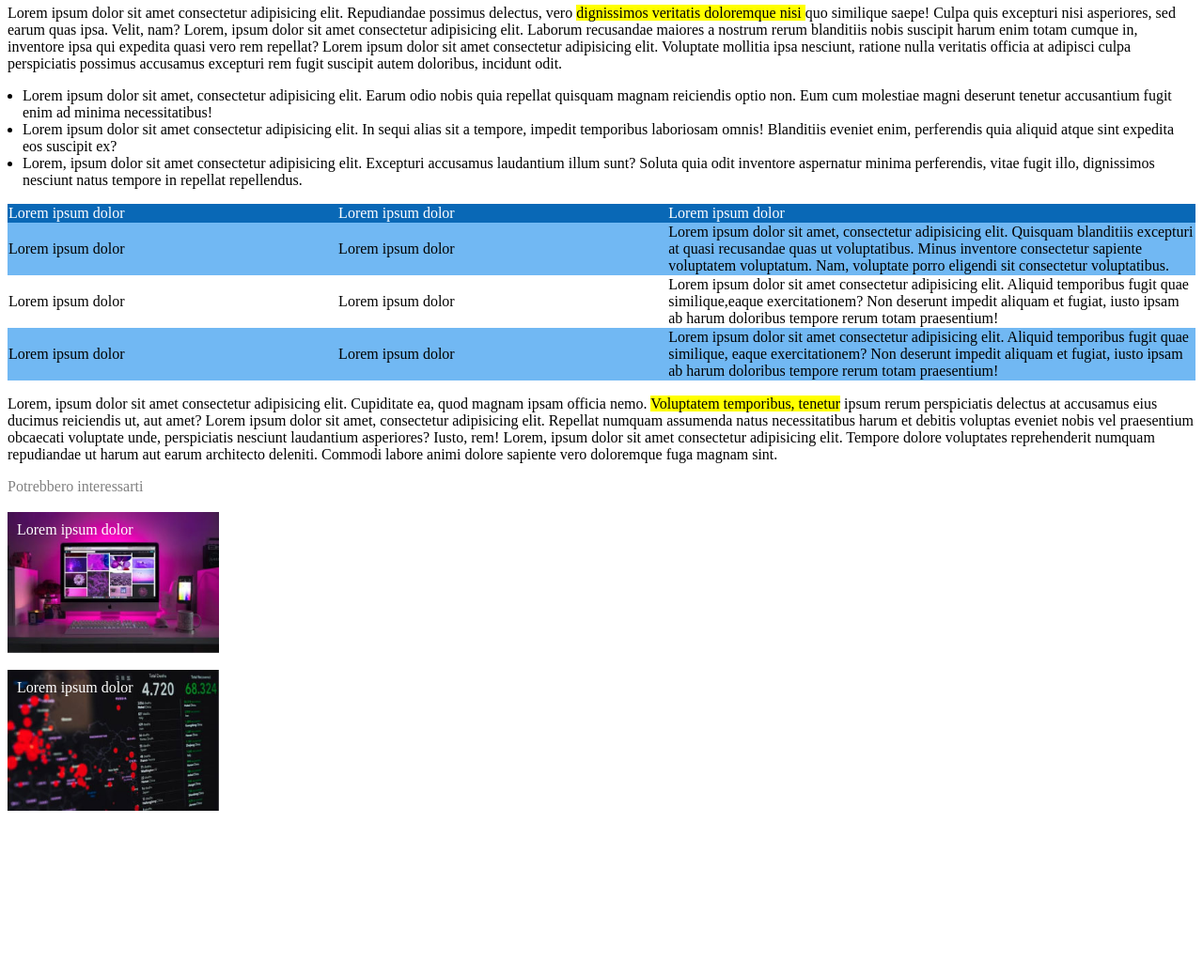
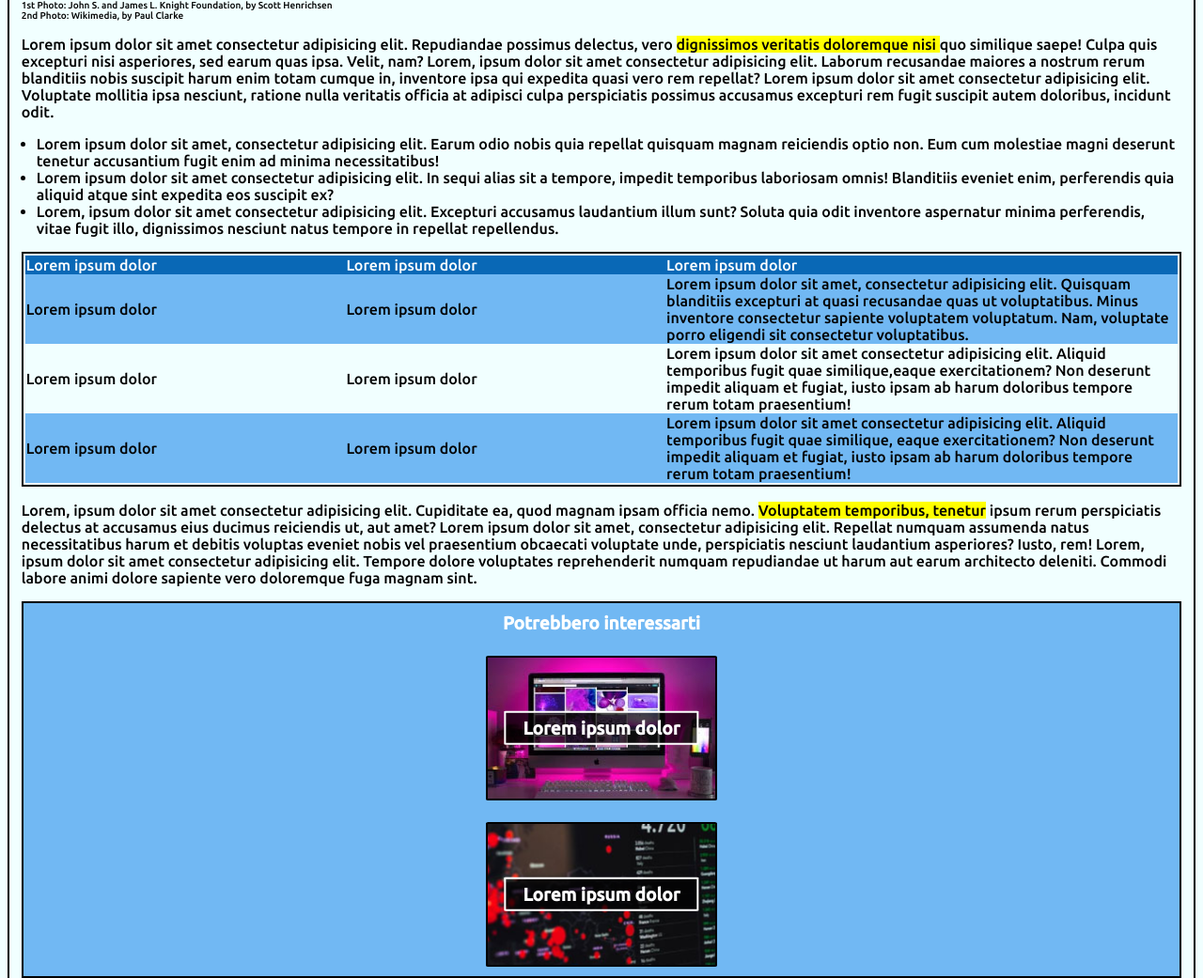
Before and after one commit to FabrizioFornone/html-css-booleaner, a plain HTML site: page index.html in a window 1280 px wide. Shown: the part 643-1684 px from the top of the page at 94% size. Before the commit the page ends 1514 px from the top, so only its background shows below. Drawn offline with Linux system fonts and the light colour scheme.

Commit message:
Bonus 1 - Only CSS Changed

```diff
--- /dev/null
+++ b/css/style-bonus.css
@@ -0,0 +1,120 @@
+body {
+  border: 2px solid black;
+  padding: 1%;
+  background: rgba(189, 255, 255, 0.2);
+  font-family: "Ubuntu", sans-serif;
+}
+
+.background {
+  background: rgb(0, 132, 255) url("../img/pattern.png") repeat;
+  background-size: contain;
+  height: 100px;
+}
+
+.logo {
+  background: url("../img/logo.svg") no-repeat bottom;
+  background-size: contain;
+  height: 100%;
+  width: 100%;
+}
+
+h1 {
+  text-align: center;
+  text-decoration: underline;
+}
+
+.written-by {
+  margin-bottom: 20px;
+  display: inline-block;
+  padding-right: 20px;
+}
+
+.span-grey {
+  color: grey;
+}
+
+#span-azure {
+  color: rgb(7, 154, 252);
+}
+
+.span-yellow {
+  background: yellow;
+}
+
+.photo-description {
+  font-size: 10px;
+}
+
+ul {
+  padding-left: 16px;
+}
+
+table {
+  border-spacing: 0px;
+  border: 2px solid black;
+  padding: 2px;
+}
+
+.table-head {
+  background: rgb(9, 104, 182);
+  color: white;
+}
+
+.column-one {
+  width: 25%;
+}
+
+.column-two {
+  width: 25%;
+}
+
+.column-three {
+  width: 40%;
+}
+
+.row-colored {
+  background: rgb(113, 184, 243);
+}
+
+footer {
+  color: rgb(255, 255, 255);
+  font-weight: bold;
+  font-size: larger;
+  text-align: center;
+  background: rgb(113, 184, 243);
+  border: 2px solid black;
+  padding: 10px;
+}
+
+.img-footer-one,
+.img-footer-two {
+  background-size: contain;
+  height: 150px;
+  width: 20%;
+  position: relative;
+  border: 2px solid black;
+  border-radius: 1%;
+  margin-left: auto;
+  margin-right: auto;
+}
+
+.img-footer-one {
+  background: url("../img/monitor.jpg") no-repeat center;
+}
+
+.img-footer-two {
+  background: url("../img/graph.jpg") no-repeat center;
+}
+
+.lorem-footer {
+  color: white;
+  position: absolute;
+  top: 50%;
+  left: 50%;
+  width: 80%;
+  background: rgba(0, 0, 0, 0.7);
+  transform: translate(-50%, -50%);
+  padding: 2%;
+  border: 2px solid white;
+  border-radius: 1%;
+}
--- a/index.html
+++ b/index.html
@@ -10,7 +10,7 @@
       href="https://fonts.googleapis.com/css2?family=Ubuntu:wght@500&display=swap"
       rel="stylesheet"
     />
-    <link rel="stylesheet" href="../html-css-booleaner/css/style.css" />
+    <link rel="stylesheet" href="../html-css-booleaner/css/style-bonus.css" />
     <title>The Booleaner</title>
   </head>
   <body>
```
